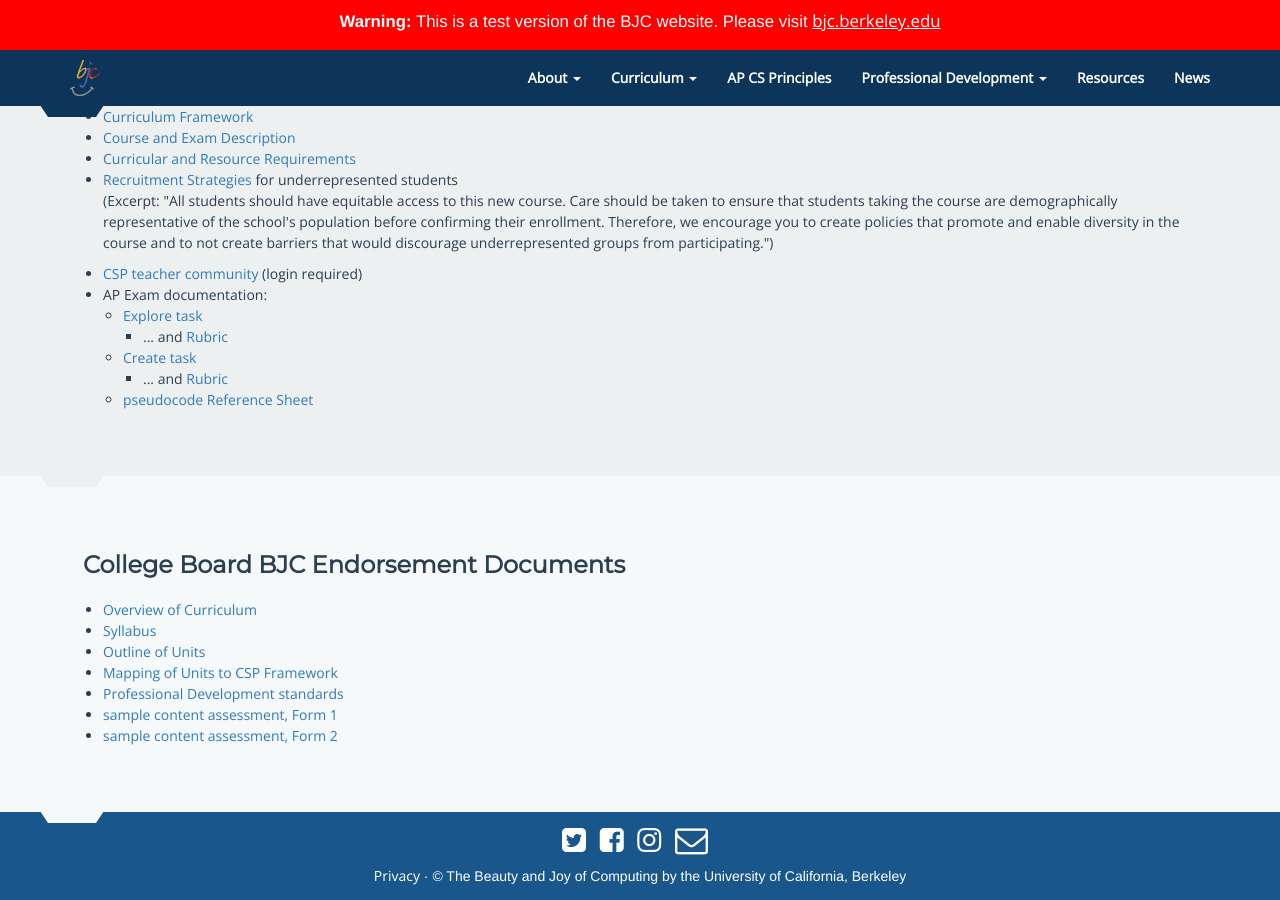
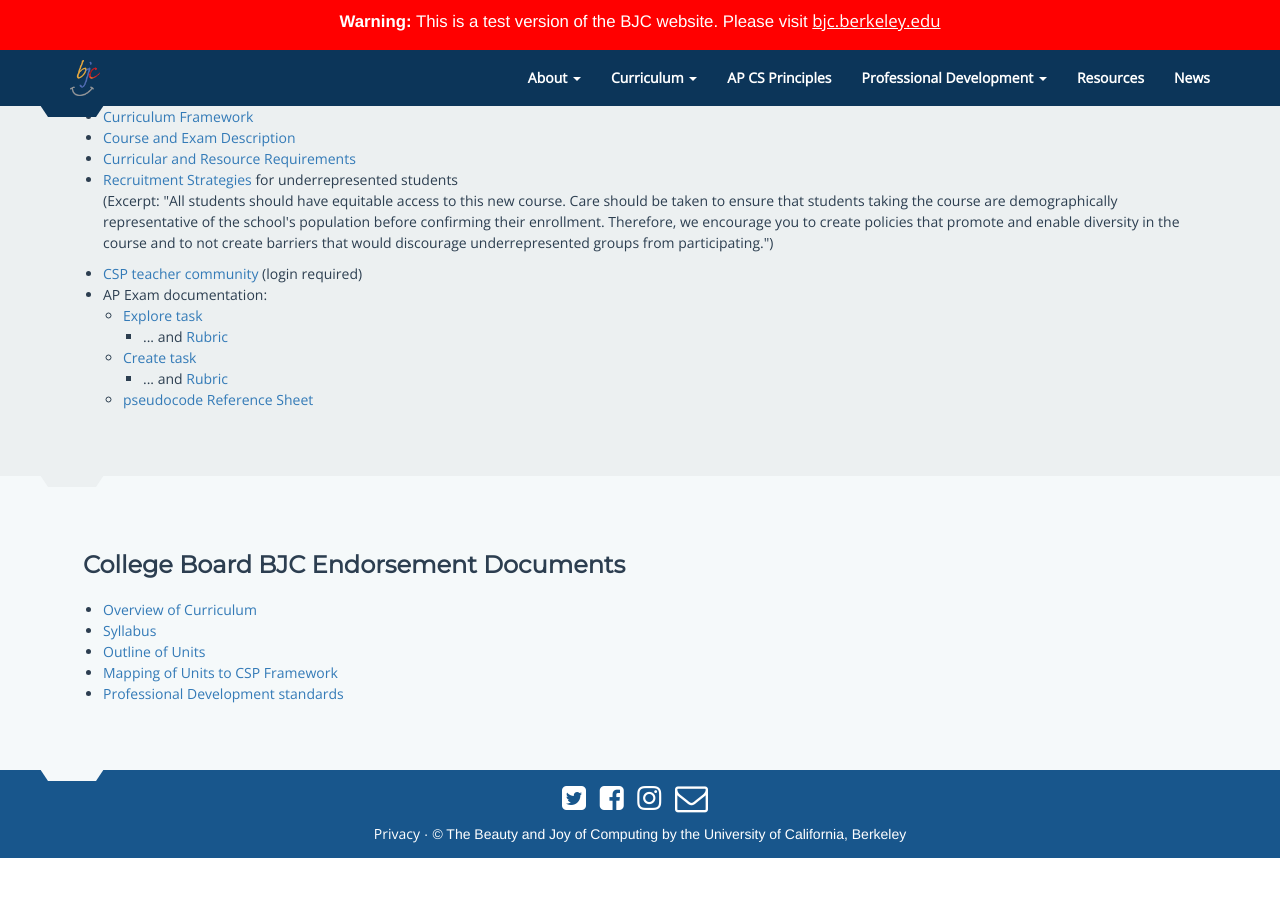
Before and after one commit to beautyjoy/beautyjoy.github.io, a Jekyll site: the page built from ap-cs-principles.html, in a window 1280 px wide and 900 px high, scrolled down 1032 px. Built offline with Jekyll 4.4.1, drawn with Linux system fonts in a browser that asks for light colours; after the commit the page ends 1890 px from its top, so only the background shows below that.

Commit message:
Removed content assessment links from the bottom

```diff
--- a/ap-cs-principles.html
+++ b/ap-cs-principles.html
@@ -99,8 +99,6 @@
     <li><a href="https://drive.google.com/file/d/0B1svvUUQcqe4TkhGUTJMNmxtME0/view?usp=sharing">Outline of Units</a></li>
     <li><a href="https://drive.google.com/file/d/0B1svvUUQcqe4QWVtbEl3QThqSVU/view?usp=sharing">Mapping of Units to CSP Framework</a></li>
     <li><a href="https://drive.google.com/file/d/0B1svvUUQcqe4YUM2TVYzXy0wOTA/view?usp=sharing">Professional Development standards</a></li>
-    <li><a href="http://bjc.berkeley.edu/BJC4NYC Teacher and Student Content Assessment-Form 1.pdf">sample content assessment, Form 1</a></li>
-    <li><a href="http://bjc.berkeley.edu/BJC4NYC Teacher and Student Content Assessment-Form 2.pdf">sample content assessment, Form 2</a></li>
 </ul>
 {% endcapture %}
 {% include section.html %}
```
